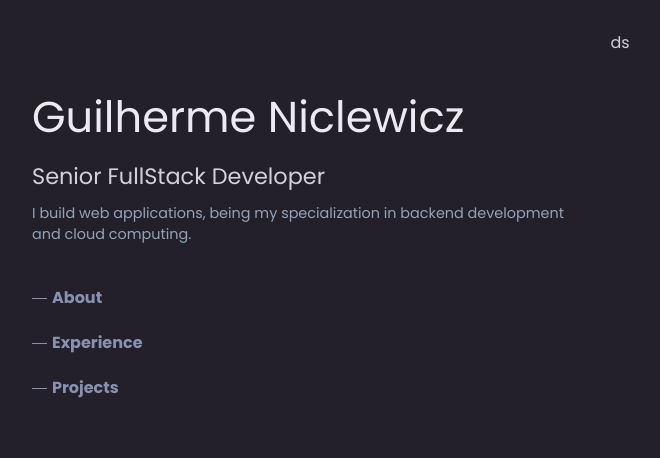
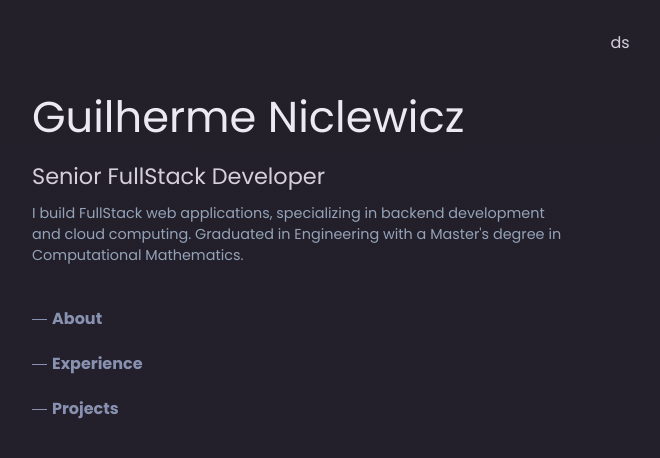
Before and after one commit to Guilherme-N-Sa/my-site, a Next.js app: page / in a window 1280 px wide. Shown: the top 458 px of the page, without its empty margins (53-713 px from the left). Built offline with nearby package versions, Linux system fonts and the light colour scheme.

Commit message:
Update personal description in Home component

```diff
--- a/src/app/page.js
+++ b/src/app/page.js
@@ -97,8 +97,9 @@ export default function Home() {
         <h1>Guilherme Niclewicz</h1>
         <h3>Senior FullStack Developer</h3>
         <p>
-          I build web applications, being my specialization in backend
-          development and cloud computing.
+          I build FullStack web applications, specializing in backend
+          development and cloud computing. Graduated in Engineering with a
+          Master's degree in Computational Mathematics.
         </p>
         <Nav>
           <ul>
```
